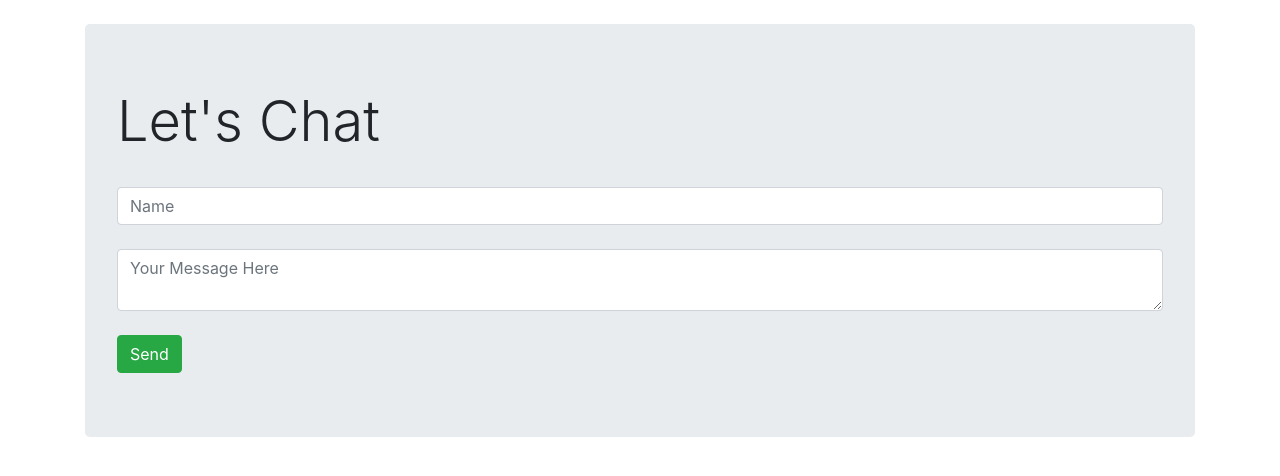
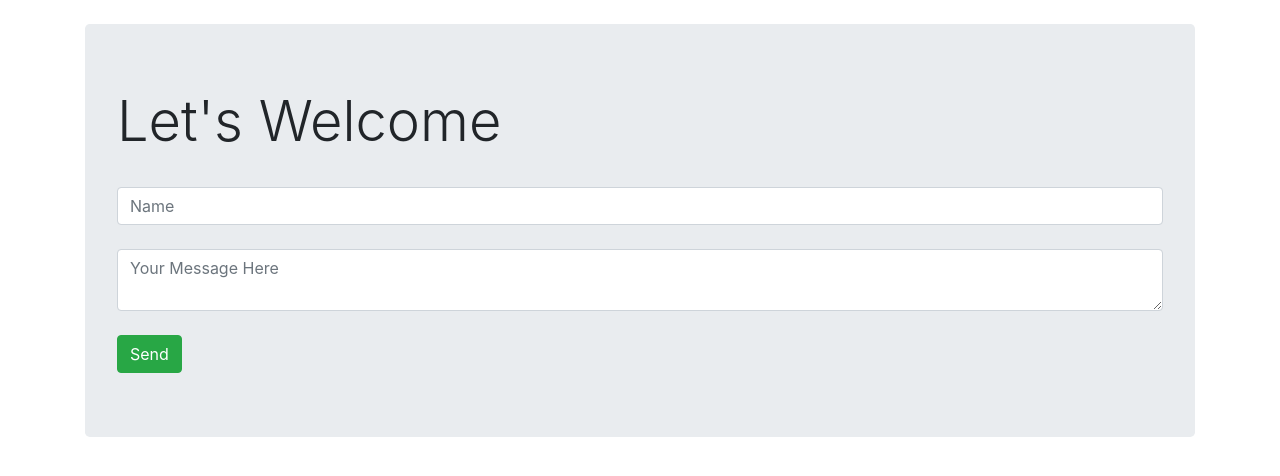
Before and after one commit to imranpdm/sockteTest, a website: page index.html in a window 1280 px wide. Drawn offline with nearby package versions, Linux system fonts and the light colour scheme; no server answers.

Commit message:
test commit for CI

```diff
--- a/index.html
+++ b/index.html
@@ -10,7 +10,7 @@
 <div class="container">
  <br>
  <div class="jumbotron">
- <h1 class="display-4">Let's Chat</h1>
+ <h1 class="display-4">Let's Welcome</h1>
  <br>
  <input id="name" class="form-control" placeholder="Name">
  <br>
```
